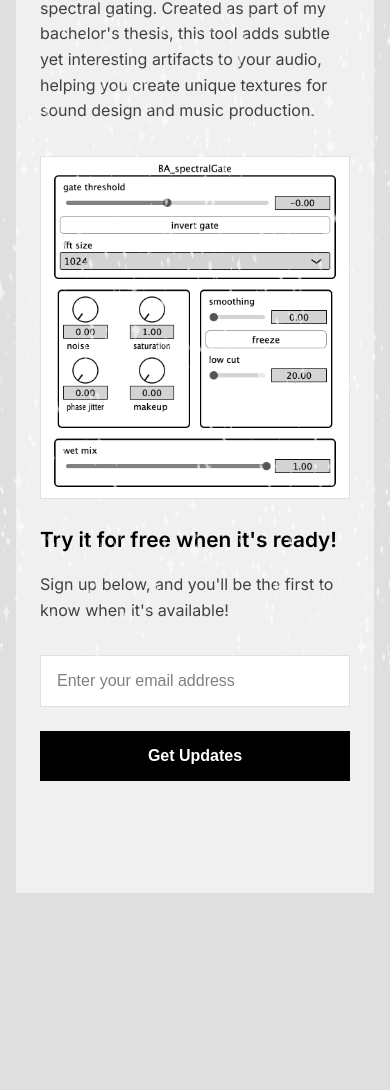
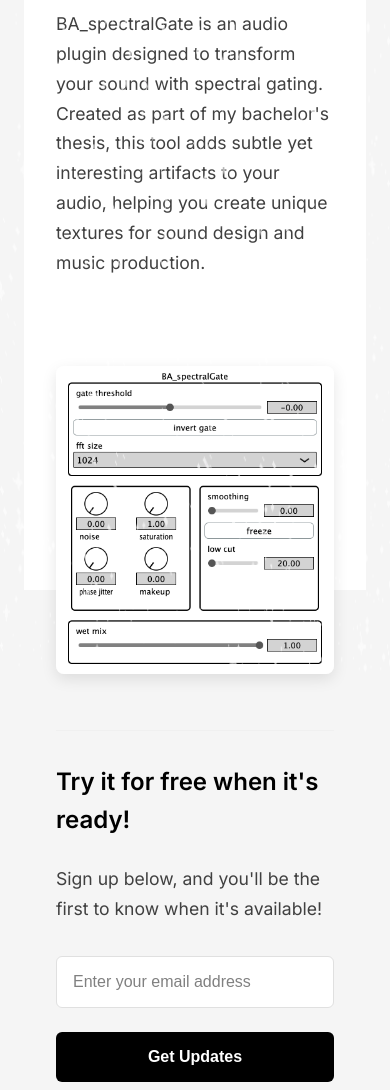
Before and after one commit to xjrathFH/spectral-gate-landing, a plain HTML site: page index.html in a window 390 px wide. Shown: the part 170-1260 px from the top of the page. Before the commit the page ends 1095 px from the top, so only its background shows below. Drawn offline with Linux system fonts and the light colour scheme; no server answers.

Commit message:
Update index.html

```diff
--- a/index.html
+++ b/index.html
@@ -10,38 +10,36 @@
       href="https://fonts.googleapis.com/css2?family=Inter:wght@300;400;500;600;700&display=swap"
       rel="stylesheet"
     />
-    <!-- Google tag (gtag.js) -->
-    <script async src="https://www.googletagmanager.com/gtag/js?id=AW-16935186142">
-    </script>
+    <script
+      async
+      src="https://www.googletagmanager.com/gtag/js?id=AW-16935186142"
+    ></script>
     <script>
       window.dataLayer = window.dataLayer || [];
-      function gtag(){dataLayer.push(arguments);}
-      gtag('js', new Date());
-
-      gtag('config', 'AW-16935186142');
+      function gtag() {
+        dataLayer.push(arguments);
+      }
+      gtag("js", new Date());
+      gtag("config", "AW-16935186142");
     </script>
-
-    <!-- Event snippet for Sign-up conversion page
-In your html page, add the snippet and call gtag_report_conversion when someone clicks on the chosen link or button. -->
     <script>
       function gtag_report_conversion(url) {
         var callback = function () {
-        if (typeof(url) != 'undefined') {
+          if (typeof url != "undefined") {
             window.location = url;
           }
         };
-      gtag('event', 'conversion', {
-          'send_to': 'AW-16935186142/lGhmCK7Oo7saEN7dqYs_',
-          'value': 0.1,
-          'currency': 'EUR',
-          'event_callback': callback
+        gtag("event", "conversion", {
+          send_to: "AW-16935186142/lGhmCK7Oo7saEN7dqYs_",
+          value: 0.1,
+          currency: "EUR",
+          event_callback: callback,
         });
         return false;
       }
     </script>
 
     <style>
-      /* Reset & Base Styles */
       * {
         margin: 0;
         padding: 0;
@@ -50,7 +48,7 @@ In your html page, add the snippet and call gtag_report_conversion when someone
 
       body {
         font-family: "Inter", -apple-system, BlinkMacSystemFont, sans-serif;
-        background-color: #dfdfdf;
+        background-color: #f5f5f5;
         color: #000000;
         line-height: 1.6;
         min-height: 100vh;
@@ -61,7 +59,6 @@ In your html page, add the snippet and call gtag_report_conversion when someone
         position: relative;
       }
 
-      /* Sparkle overlay - fixed but allows scrolling */
       .sparkle-overlay {
         position: fixed;
         top: 0;
@@ -74,22 +71,45 @@ In your html page, add the snippet and call gtag_report_conversion when someone
         mix-blend-mode: screen;
       }
 
-      /* Container */
       .container {
         width: 100%;
-        max-width: 800px;
-        background: #f0f0f0;
-        border: 1px solid #e0e0e0;
-        padding: 3rem;
-        box-shadow: 0 2px 8px rgba(160, 160, 160, 0.08);
+        height: 80vh;
+        max-width: 1400px;
+        background: #ffffff;
+        border-radius: 12px;
+        padding: 4rem;
+        padding-bottom: 1rem;
+        box-shadow: 0 10px 30px rgba(0, 0, 0, 0.05);
         position: relative;
         z-index: 1;
-        margin: 2rem 0; /* Added margin for scrolling space */
+        margin: 2rem 0;
+        display: grid;
+        grid-template-columns: 1fr 1fr 1fr;
+        gap: 4rem;
+        align-items: start;
       }
 
-      /* Typography */
+      .content {
+        grid-column: 1 / 2;
+        display: flex;
+        flex-direction: column;
+      }
+
+      .image-section {
+        grid-column: 2 / 3;
+        display: flex;
+        align-items: center;
+        justify-content: center;
+      }
+
+      .form-section {
+        grid-column: 3 / 4;
+        padding-left: 2rem;
+        border-left: 1px solid #f0f0f0;
+      }
+
       h1 {
-        font-size: 2.5rem;
+        font-size: 2.8rem;
         font-weight: 700;
         margin-bottom: 1.5rem;
         color: #000000;
@@ -97,9 +117,9 @@ In your html page, add the snippet and call gtag_report_conversion when someone
       }
 
       h2 {
-        font-size: 1.5rem;
+        font-size: 1.7rem;
         font-weight: 600;
-        margin-bottom: 1rem;
+        margin-bottom: 1.5rem;
         color: #000000;
       }
 
@@ -107,19 +127,18 @@ In your html page, add the snippet and call gtag_report_conversion when someone
         font-size: 1.1rem;
         color: #404040;
         margin-bottom: 2rem;
+        line-height: 1.7;
       }
 
-      /* Image */
       .plugin-img {
         width: 100%;
         max-width: 600px;
         height: auto;
-        margin: 2rem auto;
-        border: 1px solid #e0e0e0;
+        border-radius: 8px;
+        box-shadow: 0 5px 15px rgba(0, 0, 0, 0.1);
         display: block;
       }
 
-      /* Form Elements */
       .form-group {
         margin-bottom: 1.5rem;
       }
@@ -128,6 +147,7 @@ In your html page, add the snippet and call gtag_report_conversion when someone
         width: 100%;
         padding: 1rem;
         border: 1px solid #e0e0e0;
+        border-radius: 6px;
         font-size: 1rem;
         color: #000000;
         background-color: #ffffff;
@@ -141,6 +161,7 @@ In your html page, add the snippet and call gtag_report_conversion when someone
       input[type="email"]:focus {
         outline: none;
         border-color: #000000;
+        box-shadow: 0 0 0 2px rgba(0, 0, 0, 0.1);
       }
 
       button {
@@ -149,6 +170,7 @@ In your html page, add the snippet and call gtag_report_conversion when someone
         background-color: #000000;
         color: white;
         border: none;
+        border-radius: 6px;
         font-size: 1rem;
         font-weight: 600;
         cursor: pointer;
@@ -159,9 +181,13 @@ In your html page, add the snippet and call gtag_report_conversion when someone
 
       button:hover {
         background-color: #404040;
+        transform: translateY(-1px);
       }
 
-      /* Message */
+      button:active {
+        transform: translateY(0);
+      }
+
       #msg {
         margin-top: 1rem;
         font-size: 1rem;
@@ -170,6 +196,7 @@ In your html page, add the snippet and call gtag_report_conversion when someone
         text-align: center;
         position: relative;
         z-index: 2;
+        border-radius: 6px;
       }
 
       #msg.success {
@@ -183,7 +210,6 @@ In your html page, add the snippet and call gtag_report_conversion when someone
         border-left: 3px solid #ff0000;
       }
 
-      /* Footer */
       .footer {
         margin-top: 3rem;
         font-size: 0.9rem;
@@ -191,68 +217,97 @@ In your html page, add the snippet and call gtag_report_conversion when someone
         text-align: center;
         position: relative;
         z-index: 2;
+        grid-column: 1 / -1;
       }
 
-      /* Responsive Design */
+      @media (max-width: 1024px) {
+        .container {
+          grid-template-columns: 1fr;
+          max-width: 800px;
+          padding: 3rem;
+          gap: 2rem;
+        }
+
+        .content,
+        .image-section,
+        .form-section {
+          grid-column: 1 / -1;
+        }
+
+        .form-section {
+          padding-left: 0;
+          border-left: none;
+          padding-top: 2rem;
+          border-top: 1px solid #f0f0f0;
+        }
+
+        .plugin-img {
+          max-width: 100%;
+        }
+      }
+
       @media (max-width: 768px) {
         body {
-          padding: 1rem;
+          padding: 1.5rem;
         }
 
         .container {
+          padding: 2.5rem;
+        }
+
+        h1 {
+          font-size: 2.2rem;
+        }
+
+        h2 {
+          font-size: 1.5rem;
+        }
+      }
+
+      @media (max-width: 480px) {
+        .container {
           padding: 2rem;
+          border-radius: 0;
+          box-shadow: none;
+          margin: 0;
         }
 
         h1 {
           font-size: 2rem;
         }
 
-        h2 {
-          font-size: 1.3rem;
-        }
-
-        p {
-          font-size: 1rem;
-        }
-      }
-
-      @media (max-width: 480px) {
-        .container {
-          padding: 1.5rem;
-          border: none;
-          box-shadow: none;
-          margin: 1rem 0;
-        }
-
-        h1 {
-          font-size: 1.8rem;
-        }
-
         .plugin-img {
-          margin: 1.5rem auto;
+          margin: 1.5rem 0;
         }
       }
     </style>
   </head>
   <body>
     <div class="container">
+      <div class="content">
         <h1>BA_spectralGate</h1>
         <p>
-        BA_spectralGate is an audio plugin designed to transform your sound with
-        spectral gating. Created as part of my bachelor's thesis, this tool adds
-        subtle yet interesting artifacts to your audio, helping you create
-        unique textures for sound design and music production.
+          BA_spectralGate is an audio plugin designed to transform your sound
+          with spectral gating. Created as part of my bachelor's thesis, this
+          tool adds subtle yet interesting artifacts to your audio, helping you
+          create unique textures for sound design and music production.
         </p>
+      </div>
 
+      <div class="image-section">
         <img
           class="plugin-img"
           src="img/ba_specgate.png"
           alt="Spectral Gate Plugin Interface"
           onerror="this.style.display='none'"
         />
+      </div>
 
+      <div class="form-section">
         <h2>Try it for free when it's ready!</h2>
-      <p>Sign up below, and you'll be the first to know when it's available!</p>
+        <p>
+          Sign up below, and you'll be the first to know when it's available!
+        </p>
 
         <div class="form-group">
           <input
@@ -264,13 +319,13 @@ In your html page, add the snippet and call gtag_report_conversion when someone
         </div>
         <button onclick="submitEmail()">Get Updates</button>
         <div id="msg"></div>
+      </div>
 
       <div class="footer">
         <p></p>
       </div>
     </div>
 
-    <!-- Sparkle GIF overlay -->
     <img src="img/glitter.gif" alt="Sparkle Effect" class="sparkle-overlay" />
 
     <script>
@@ -279,7 +334,6 @@ In your html page, add the snippet and call gtag_report_conversion when someone
       const startTime = Date.now();
       let hasConverted = false;
 
-      // Prefetch the script URL
       fetch(scriptURL).catch(() => {});
 
       function submitEmail() {
@@ -287,11 +341,9 @@ In your html page, add the snippet and call gtag_report_conversion when someone
         const email = emailField.value.trim();
         const msg = document.getElementById("msg");
 
-        // Reset message state
         msg.className = "";
         msg.innerText = "";
 
-        // Validate email
         const valid = /^[^\s@]+@[^\s@]+\.[^\s@]+$/.test(email);
         if (!valid) {
           msg.innerText = "Please enter a valid email address.";
@@ -301,7 +353,6 @@ In your html page, add the snippet and call gtag_report_conversion when someone
 
         hasConverted = true;
         const timeSpent = Math.round((Date.now() - startTime) / 1000);
-
 
         fetch(scriptURL, {
           method: "POST",
@@ -323,7 +374,6 @@ In your html page, add the snippet and call gtag_report_conversion when someone
           });
       }
 
-      // Add keyboard support for form submission
       document
         .getElementById("email")
         .addEventListener("keypress", function (e) {
```
Lines whose indentation alone changed are shown as unchanged.
